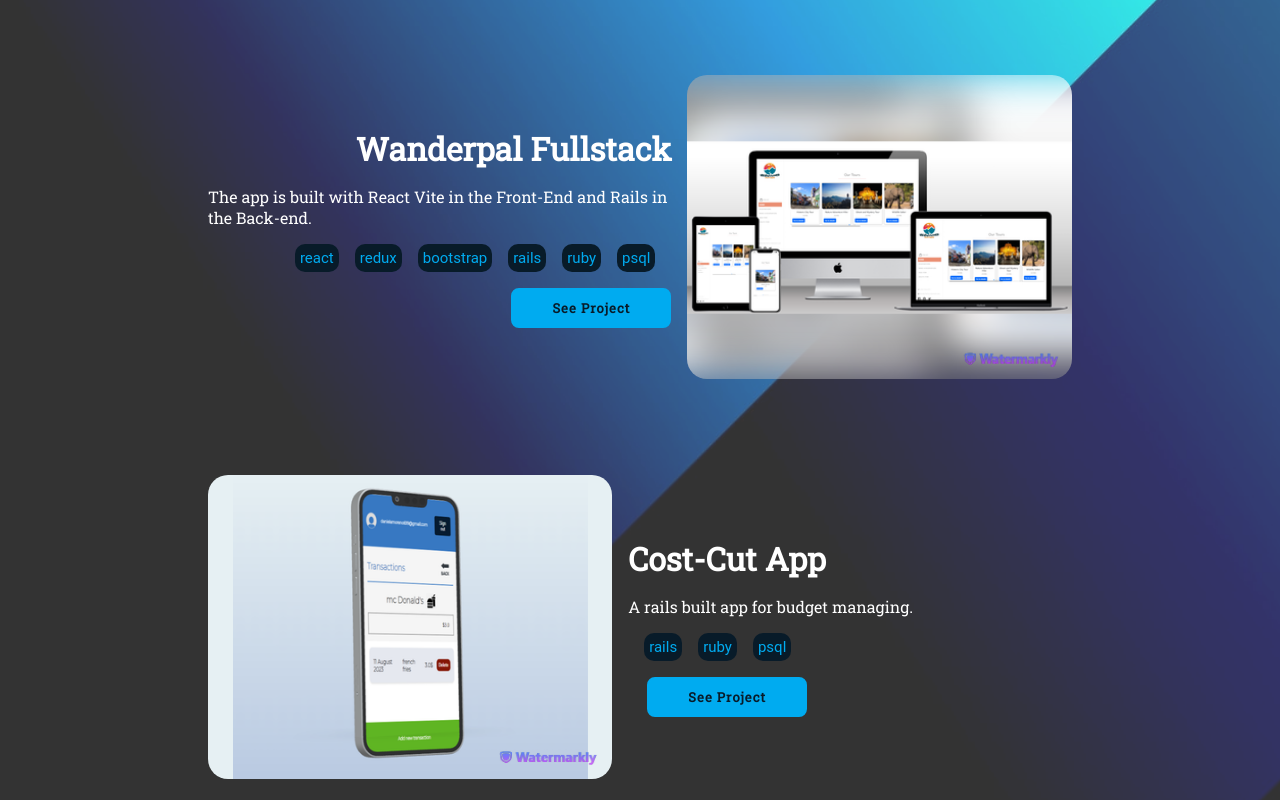
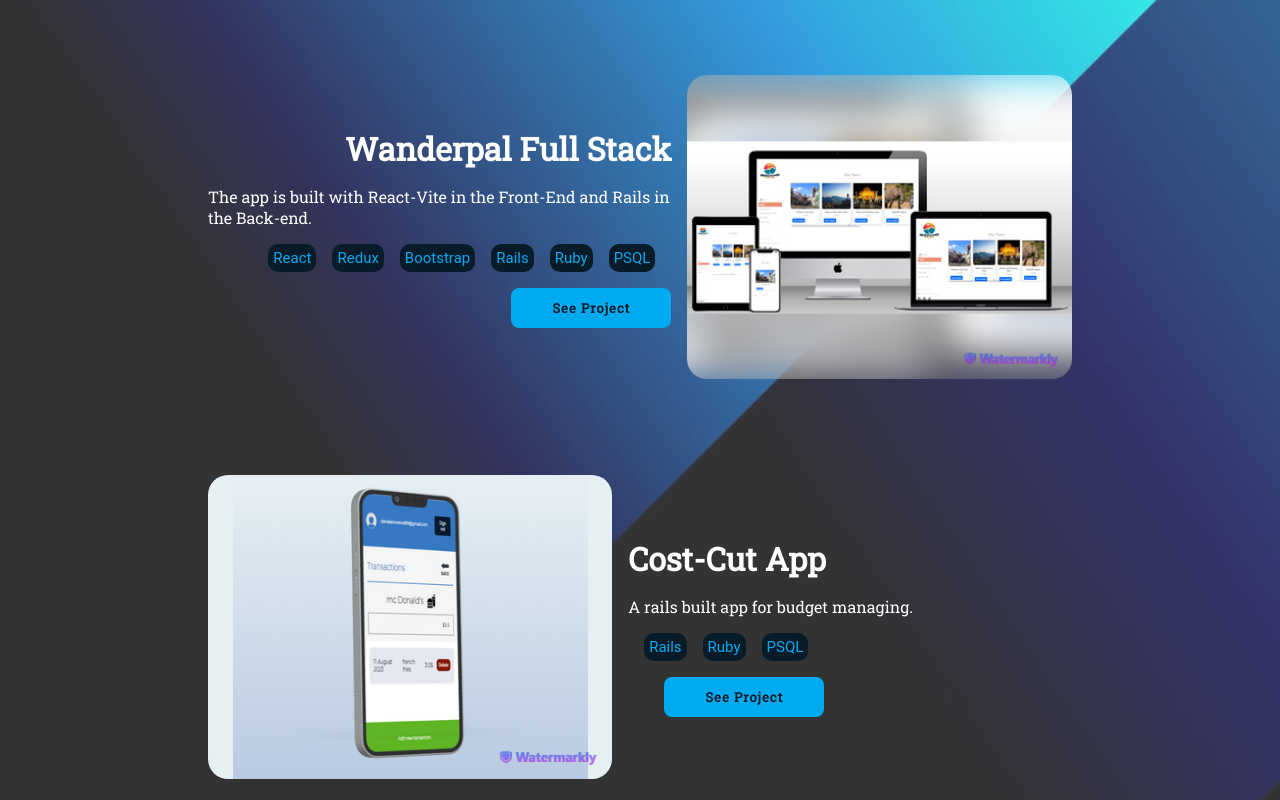
Before and after one commit to Javed-Shahbaz/updated-portafolio, a React (Vite) app: page / in a window 1280 px wide. Shown: the part 1720-2520 px from the top of the page. Built offline with nearby package versions, Linux system fonts and the light colour scheme; some icons are missing.

Commit message:
update files

```diff
--- a/src/helper/cards.js
+++ b/src/helper/cards.js
@@ -1,59 +1,63 @@
 // import bookstorereact3 from '../asset/images/projects_imgs/bookstorereact3.png';
-import movies2 from '../asset/images/projects_imgs/movies2.png';
-import spaceX from '../asset/images/projects_imgs/spaceX.png';
+import movies2 from "../asset/images/projects_imgs/movies2.png";
+import spaceX from "../asset/images/projects_imgs/spaceX.png";
 // import stock from '../asset/images/projects_imgs/stock.png';
-import math from '../asset/images/projects_imgs/math-sc.png';
-import htmlProject from '../asset/images/projects_imgs/html-project.png';
+import math from "../asset/images/projects_imgs/math-sc.png";
+import htmlProject from "../asset/images/projects_imgs/html-project.png";
 
 const projectDetailList = [
   {
     id: 0,
-      name: 'Art exposition Event',
-      description: 'this project aims  to recreate a professional website for an event. ',
+    name: "Art exposition Event",
+    description:
+      "This project aims  to re-create a professional website for an event. ",
     imageLink: htmlProject,
-      technologies: ['html', 'css', 'javascript'],
-      role: 'FrontEnd Dev',
-      company: 'Microverse',
-      year: '2023',
-      repoLink: 'https://github.com/danielamoreno699/Capstone-Project',
-      demoLink: 'https://danielamoreno699.github.io/Capstone-Project/index.html',
+    technologies: ["HTML", "CSS", "JavaScript"],
+    role: "FrontEnd Dev",
+    company: "Microverse",
+    year: "2023",
+    repoLink: "https://github.com/Javed-Shahbaz",
+    demoLink: "https://Javed-Shahbaz.github.io/Capstone-Project/index.html",
   },
   {
     id: 1,
-      name: 'Popcorn Pulse',
-      description: 'PopcornPulse is a web app that uses Webpack, Jest, HTML, SCSS, and JavaScript. It fetches data from a movie API and displays the latest trendy movies. Users can like or leave comments on movies, with like and comment counts stored using another API',
+    name: "Popcorn Pulse",
+    description:
+      "Popcorn Pulse is a web app that uses Webpack, Jest, HTML, SCSS, and JavaScript. It fetches data from a movie API and displays the latest trendy movies. Users can like or leave comments on movies, with like and comment counts stored using another API.",
     imageLink: movies2,
-      technologies: ['html', 'css', 'javascript', 'Bootstrap'],
-      role: 'FrontEnd Dev',
-      company: 'Microverse',
-      year: '2023',
-      repoLink: 'https://github.com/danielamoreno699/Capstone-projectJs',
-      demoLink: 'https://wonderful-tulumba-37d181.netlify.app/',
+    technologies: ["HTML", "CSS", "JavaScript", "Bootstrap"],
+    role: "FrontEnd Dev",
+    company: "Microverse",
+    year: "2023",
+    repoLink: "https://github.com/Javed-Shahbaz",
+    demoLink: "https://wonderful-tulumba-37d181.netlify.app/",
   },
   {
     id: 2,
-      name: 'Space X',
-      description: 'This project is a web application that focuses on rocket reservations and mission management. It allows users to reserve rockets for upcoming missions and provides a comprehensive overview of mission details. The application is built using React.js and Redux for state management ',
+    name: "Space X",
+    description:
+      "This project is a web application that focus on rocket reservations and mission management. It allows users to reserve rockets for upcoming missions and provides a comprehensive overview of mission details. The application is built using React.js and Redux for state management.",
     imageLink: spaceX,
-      technologies: ['html', 'css', 'React', 'Redux'],
-      role: 'FrontEnd Dev',
-      company: 'Microverse',
-      year: '2023',
-      repoLink: 'https://github.com/danielamoreno699/space-x-project',
-      demoLink: 'https://grand-platypus-2cdfa7.netlify.app/',
+    technologies: ["HTML", "CSS", "React", "Redux"],
+    role: "FrontEnd Dev",
+    company: "Microverse",
+    year: "2023",
+    repoLink: "https://github.com/Javed-Shahbaz",
+    demoLink: "https://grand-platypus-2cdfa7.netlify.app/",
   },
   {
     id: 3,
-      name: 'Math Magician',
-      description: 'Math Magicians Calculator app is a website for all fans of mathematics. It is a Single Page App (SPA) that allows users to: 1)Make simple calculations. 2)Read a random math-related quote by fetching from an Api.',
+    name: "Math Magician",
+    description:
+      "Math Magicians Calculator app is a website for fans of mathematics. It is a Single Page App (SPA) that allows users to: 1)Make simple calculations. 2)Read a random math-related quote by fetching from an Api.",
     imageLink: math,
-      technologies: ['html', 'css', 'React', 'Redux'],
-      role: 'FrontEnd Dev',
-      company: 'Microverse',
-      year: '2023',
-      repoLink: 'https://github.com/danielamoreno699/Math-Magician',
-      demoLink: 'https://math-magician-dvak.onrender.com',
+    technologies: ["HTML", "CSS", "React", "Redux"],
+    role: "FrontEnd Dev",
+    company: "Microverse",
+    year: "2023",
+    repoLink: "https://github.com/Javed-Shahbaz",
+    demoLink: "https://math-magician-dvak.onrender.com",
   },
 ];
 
-  export default projectDetailList
+export default projectDetailList;
--- a/src/helper/topproj.js
+++ b/src/helper/topproj.js
@@ -1,40 +1,39 @@
-import wanderpal from '../asset/images/projects_imgs/wanderpal-resize.png';
+import wanderpal from "../asset/images/projects_imgs/wanderpal-resize.png";
 
 // import wandertest from '../asset/images/projects_imgs/wandertest.png';
-import wander1 from '../asset/images/projects_imgs/wanderpal/wander1.png';
-import wander2 from '../asset/images/projects_imgs/wanderpal/wander2.png'
-import wander3 from '../asset/images/projects_imgs/wanderpal/wander3.png'
-import wander4 from '../asset/images/projects_imgs/wanderpal/wander4.png'
+import wander1 from "../asset/images/projects_imgs/wanderpal/wander1.png";
+import wander2 from "../asset/images/projects_imgs/wanderpal/wander2.png";
+import wander3 from "../asset/images/projects_imgs/wanderpal/wander3.png";
+import wander4 from "../asset/images/projects_imgs/wanderpal/wander4.png";
 // import costtest from '../asset/images/projects_imgs/costtest.png';
-import cutcost_resize from '../asset/images/projects_imgs/cost-resize.png';
-import cost1 from '../asset/images/projects_imgs/costapp/costcut1.png';
-import cost2 from '../asset/images/projects_imgs/costapp/costcut2.png';
-import cost3 from '../asset/images/projects_imgs/costapp/costcut3.png';
-import cost4 from '../asset/images/projects_imgs/costapp/costcut4.png';
+import cutcost_resize from "../asset/images/projects_imgs/cost-resize.png";
+import cost1 from "../asset/images/projects_imgs/costapp/costcut1.png";
+import cost2 from "../asset/images/projects_imgs/costapp/costcut2.png";
+import cost3 from "../asset/images/projects_imgs/costapp/costcut3.png";
+import cost4 from "../asset/images/projects_imgs/costapp/costcut4.png";
 
-import stockProject from '../asset/images/projects_imgs/test2.png';
-import stock1 from '../asset/images/projects_imgs/stock-pr/stock-project1.png';
-import stock2 from '../asset/images/projects_imgs/stock-pr/stock-project2.png';
-import stock3 from '../asset/images/projects_imgs/stock-pr/stock-project3.png';
-import stock4 from '../asset/images/projects_imgs/stock-pr/stock-project4.png';
+import stockProject from "../asset/images/projects_imgs/test2.png";
+import stock1 from "../asset/images/projects_imgs/stock-pr/stock-project1.png";
+import stock2 from "../asset/images/projects_imgs/stock-pr/stock-project2.png";
+import stock3 from "../asset/images/projects_imgs/stock-pr/stock-project3.png";
+import stock4 from "../asset/images/projects_imgs/stock-pr/stock-project4.png";
 
 const projectsTop = [
   {
     id: 1,
-    name: 'Wanderpal Fullstack',
-    description: `The app is built  with React Vite in the Front-End and Rails in the Back-end.`,
+    name: "Wanderpal Full Stack",
+    description: `The app is built  with React-Vite in the Front-End and Rails in the Back-end.`,
 
-
-    fullDescription: `The app is built  with React Vite in the Front-End and Rails in the Back-end.
+    fullDescription: `The app is built  with React-Vite in the Front-End and Rails in the Back-End.
 
     The primary functionality of the app is to allow users to book reservations for tours. To access this functionality, users need to be logged in.
 
     The app supports different types of requests that users can execute. These requests include creating, retrieving (getting), and deleting reservations and items. This indicates that the app has a comprehensive set of features related to managing reservations and items associated with tours.`,
     image: wanderpal,
-    year: '2023',
-    technologies: ['react', 'redux', 'bootstrap', 'rails', 'ruby', 'psql'],
-    repoLink: 'https://github.com/danielamoreno699/wanderpal-frontend',
-    demoLink: 'https://fancy-toffee-1b590d.netlify.app',
+    year: "2023",
+    technologies: ["React", "Redux", "Bootstrap", "Rails", "Ruby", "PSQL"],
+    repoLink: "https://github.com/Javed-Shahbaz",
+    demoLink: "https://fancy-toffee-1b590d.netlify.app",
     imageProjectItem1: wander1,
     imageProjectItem2: wander2,
     imageProjectItem3: wander3,
@@ -42,15 +41,15 @@
   },
   {
     id: 2,
-    name: 'Cost-Cut App',
+    name: "Cost-Cut App",
     description: `A rails built app for budget managing.`,
     fullDescription: `The Ruby on Rails Cost Cut App application exemplifies the MVC architecture and leverages the Devise gem for authentication and the CanCanCan gem for authorization. Demonstrating the robust capabilities of Ruby on Rails, this app seamlessly interacts with a database to deliver an impressive user experience.
-    This system provides users with enhanced capabilities for managing their budgets. Users are empowered to efficiently handle their finances through various features`,
+    This system provides users with enhanced capabilities for managing their budgets. Users are empowered to efficiently handle their finances through various features.`,
     image: cutcost_resize,
-    year: '2023',
-    technologies: [ 'rails', 'ruby', 'psql'],
-    repoLink: 'https://github.com/danielamoreno699/CostCutApp',
-    demoLink: 'https://rails-emv5.onrender.com',
+    year: "2023",
+    technologies: ["Rails", "Ruby", "PSQL"],
+    repoLink: "https://github.com/Javed-Shahbaz",
+    demoLink: "https://rails-emv5.onrender.com",
     imageProjectItem1: cost1,
     imageProjectItem2: cost2,
     imageProjectItem3: cost3,
@@ -58,24 +57,23 @@
   },
   {
     id: 3,
-    name: 'Stock App',
+    name: "Stock App",
     description: `This project is a React-Redux app that allows users to search for stocks .`,
     fullDescription: `This project is a web and mobile application that takes inspiration from the design of Nelson Sawka.
     It consists of two pages: the home page and the detail page.
-    The home page showcases a selection of stocks from the Stock Market Exchange, each represented by its symbol (e.g., AAPL for APPLE Inc).
+    The home page showcases a selection of stocks from the Stock Market Exchange, each represented by its symbol (e.g., AAPLE for APPLE Inc.).
      Additionally, it displays the company's CIK as a numerical value, which serves as the registration number of the company before the SEC.
-     The data used in the application is obtained from the Polygon API documentation`,
+     The data used in the application is obtained from the Polygon API documentation.`,
     image: stockProject,
-    year: '2023',
-    technologies: [ 'react', 'redux', 'javascript'],
-    repoLink: 'https://github.com/danielamoreno699/react-project-capstone',
-    demoLink: 'https://venerable-sprinkles-b40b30.netlify.app',
+    year: "2023",
+    technologies: ["React", "Redux", "JavaScript"],
+    repoLink: "https://github.com/Javed-Shahbaz",
+    demoLink: "https://venerable-sprinkles-b40b30.netlify.app",
     imageProjectItem1: stock1,
     imageProjectItem2: stock2,
     imageProjectItem3: stock3,
     imageProjectItem4: stock4,
   },
-
 ];
 
 export default projectsTop;
```
Lines whose indentation alone changed are shown as unchanged.
